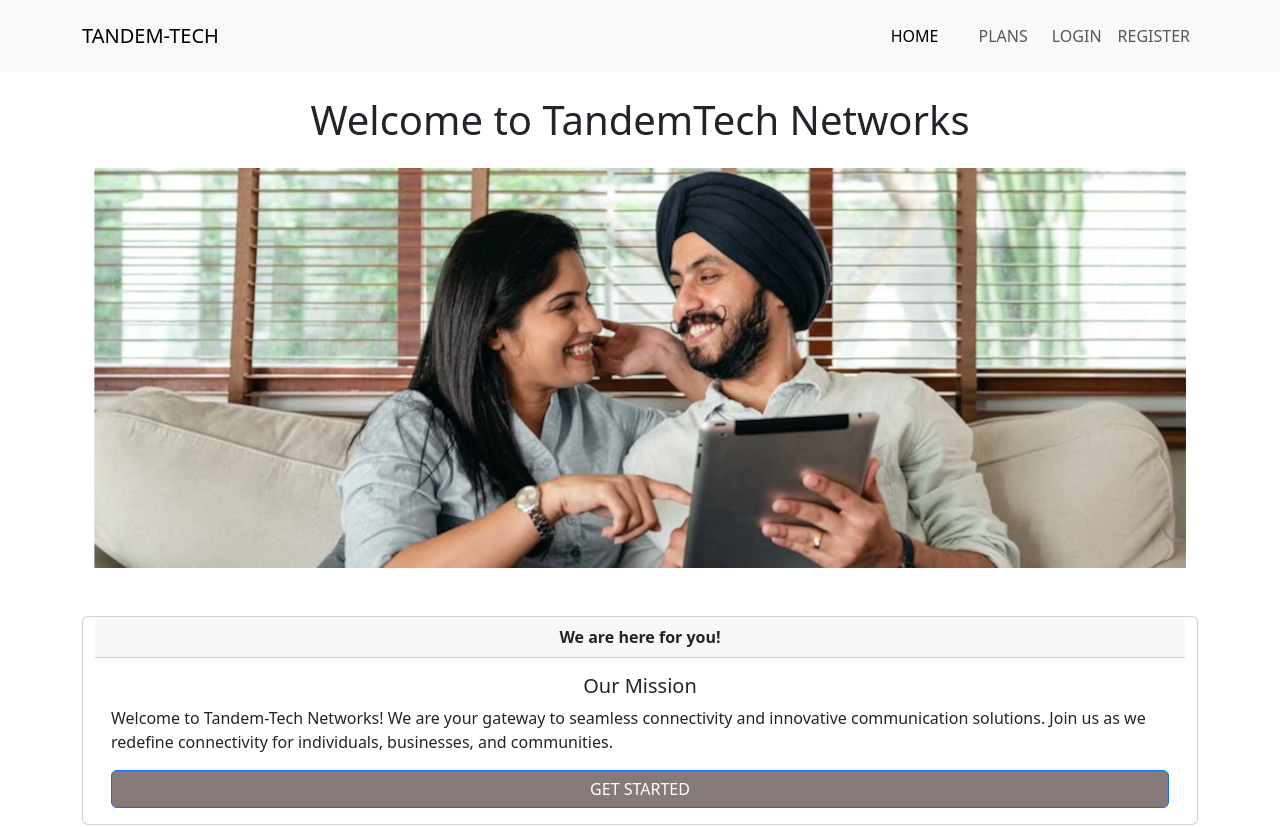
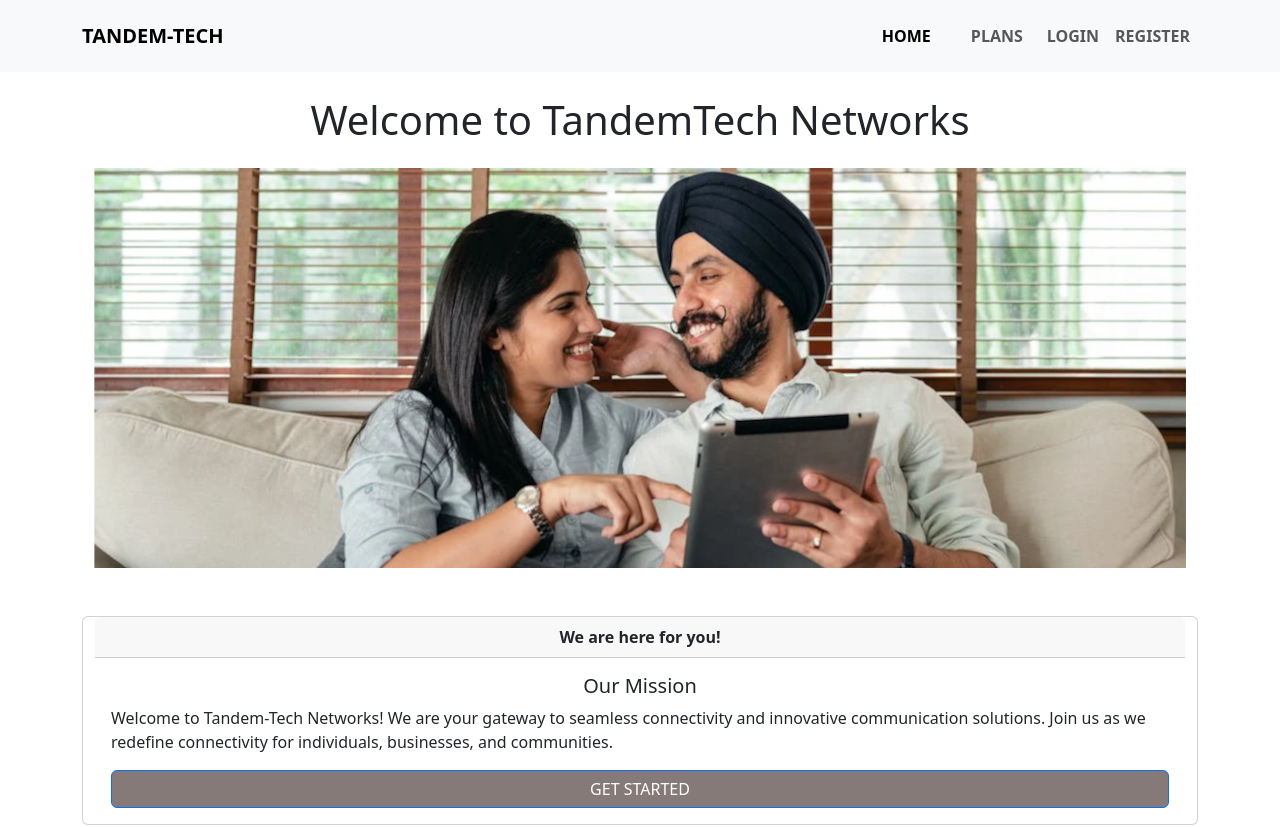
Before and after one commit to edomanuli/FRONTEND-TandemTech, a React (Vite) app in the folder tandem-tech-networks/: page /home in a window 1280 px wide. Shown: the top 827 px of the page. Built offline with nearby package versions, Linux system fonts and the light colour scheme.

Commit message:
Modifying files and navigation

```diff
--- a/tandem-tech-networks/src/Pages/Header.jsx
+++ b/tandem-tech-networks/src/Pages/Header.jsx
@@ -15,7 +15,7 @@ const Header = () => {
     <>
       <nav className="navbar navbar-expand-lg bg-body-tertiary px-3 pt-3 pb-3 fixed-top">
         <div className="container">
-          <a className="navbar-brand" href="/home">
+          <a className="navbar-brand fw-bold" href="/home">
             TANDEM-TECH
           </a>
           <button
@@ -32,12 +32,12 @@ const Header = () => {
           <div className="collapse navbar-collapse" id="navbarNavDropdown">
             <ul className="navbar-nav ms-auto">
               <li className="nav-item px-3">
-                <NavLink className="nav-link" to="/home">
+                <NavLink className="nav-link fw-semibold" to="/home">
                   HOME
                 </NavLink>
               </li>
               <li className="nav-item px-2">
-                <NavLink className="nav-link" to="/allplans">
+                <NavLink className="nav-link fw-semibold" to="/allplans">
                   PLANS
                 </NavLink>
               </li>
@@ -45,7 +45,7 @@ const Header = () => {
                 <>
                   <li className="nav-item px-2">
                     <button
-                      className="nav-link"
+                      className="nav-link fw-semibold"
                       onClick={toggleOffcanvas}
                       style={{ textDecoration: "none" }}
                     >
@@ -53,7 +53,7 @@ const Header = () => {
                     </button>
                   </li>
                   <button
-                    className="btn btn-outline-secondary mx-2"
+                    className="btn btn-outline-secondary mx-2 fw-semibold"
                     onClick={handleLogout}
                   >
                     LOG OUT
@@ -62,12 +62,12 @@ const Header = () => {
               ) : (
                 <>
                   <li className="nav-item">
-                    <NavLink className="nav-link" to="/login">
+                    <NavLink className="nav-link fw-semibold" to="/login">
                       LOGIN
                     </NavLink>
                   </li>
                   <li className="nav-item">
-                    <NavLink className="nav-link" to="/register">
+                    <NavLink className="nav-link fw-semibold" to="/register">
                       REGISTER
                     </NavLink>
                   </li>
```
